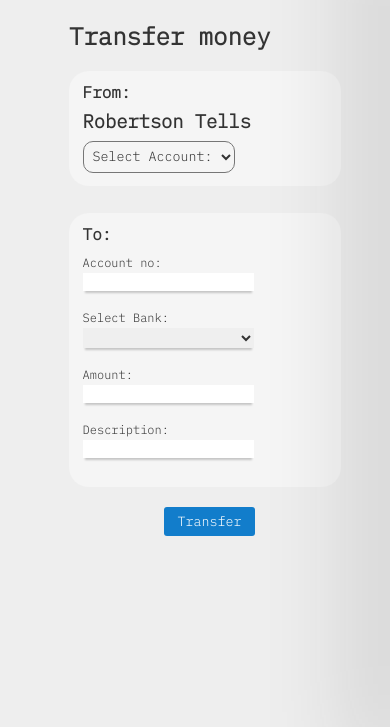
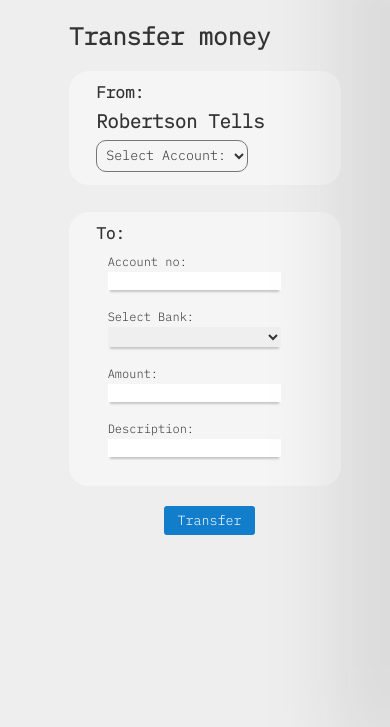
Before and after one commit to flohaden/banka, a PHP site: page /transfer/index.html in a window 390 px wide. Shown: the part 86-813 px from the top of the page. Run offline with PHP 8.4, Linux system fonts and the light colour scheme.

Commit message:
changes to mobile design

```diff
--- a/css/transfer.css
+++ b/css/transfer.css
@@ -135,7 +135,7 @@ h4 {
   .form-from {
     background: whitesmoke;
     margin: 7% 0 10% 0;
-    padding: 4% 5% 5% 5%;
+    padding: 4% 5% 5% 10%;
     border-radius: 20px;
   }
   .sele {
@@ -146,7 +146,7 @@ h4 {
   }
   .form-to {
     background: whitesmoke;
-    padding: 4% 5% 5% 5%;
+    padding: 4% 5% 5% 10%;
     border-radius: 20px;
   }
   .form-sec .form {
@@ -155,7 +155,8 @@ h4 {
   }
   .form-sec .input-sec {
     margin-bottom: 15px;
-    width: 70%;
+    width: 80%;
+    padding-left: 5%;
   }
   .input-sec label {
     width: 100%;
```
